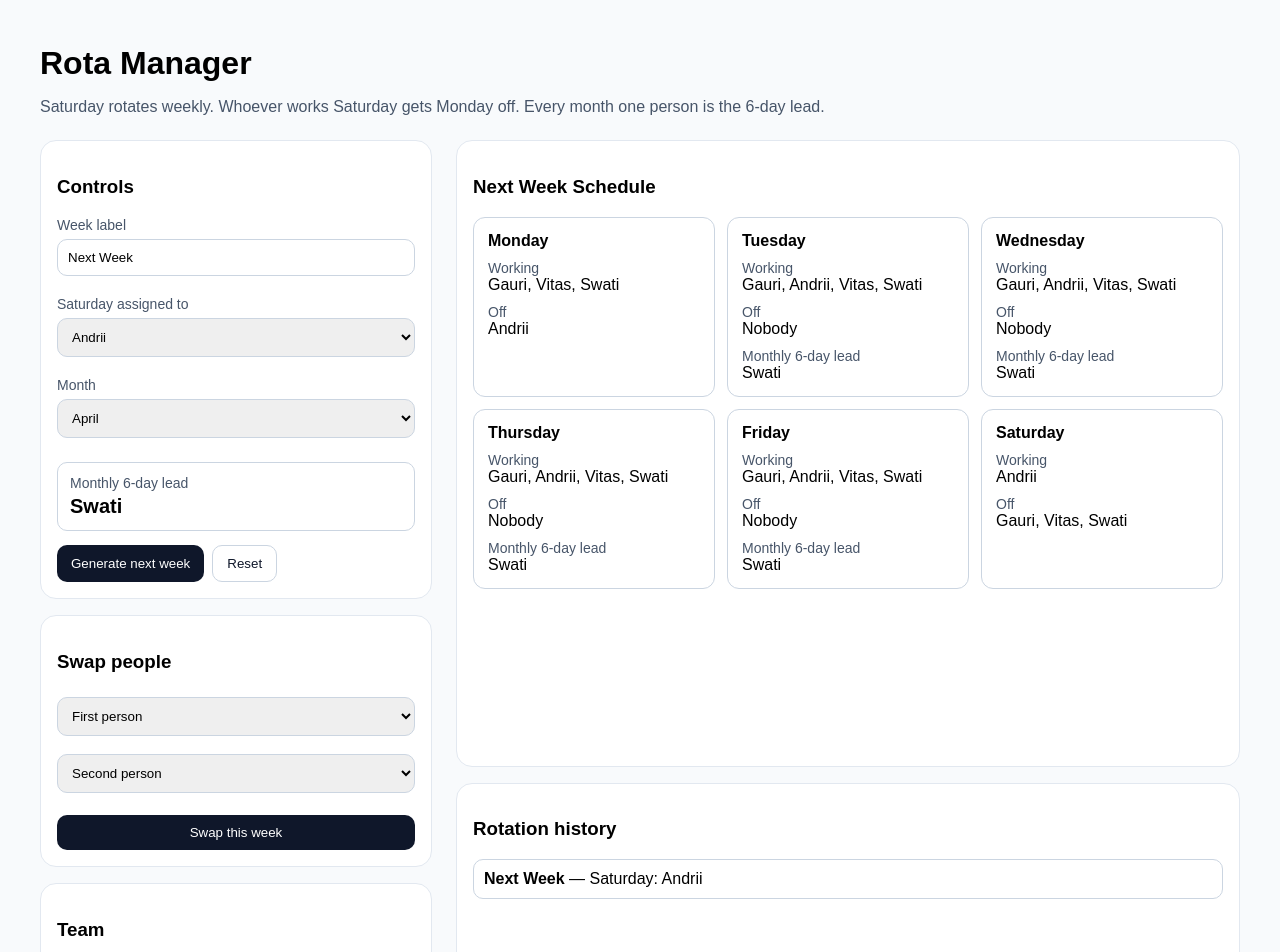
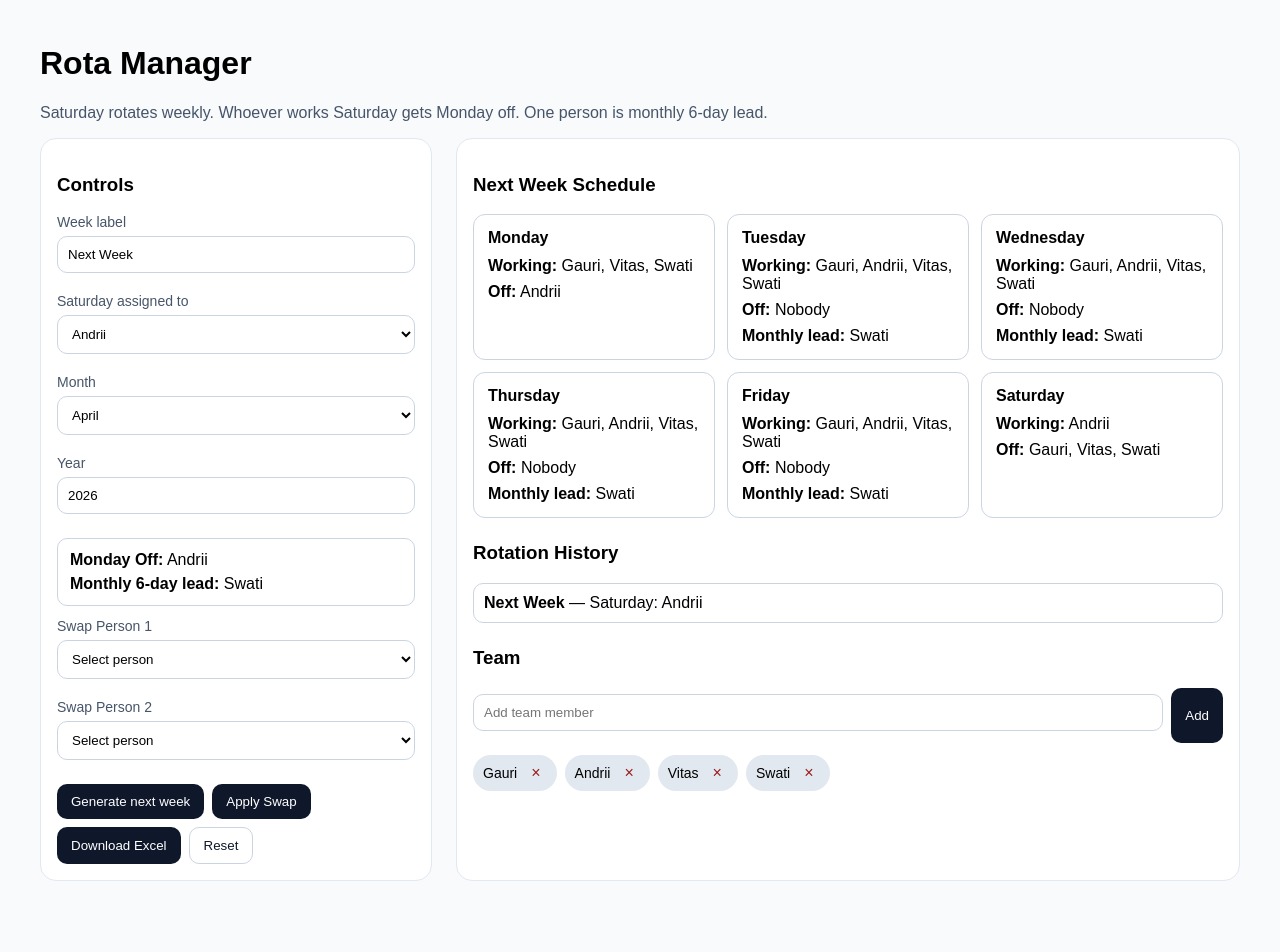
Before and after one commit to Ansh104/rota-manager-app, a React (Vite) app: page / in a window 1280 px wide. Shown: the top 952 px of the page. After the commit the page ends 905 px from the top, so only its background shows below. Built offline with nearby package versions, Linux system fonts and the light colour scheme.

Commit message:
Update App.jsx

```diff
--- a/src/App.jsx
+++ b/src/App.jsx
@@ -1,4 +1,4 @@
-import React, { useEffect, useMemo, useState } from 'react';
+import React, { useMemo, useState } from 'react';
 
 const defaultPeople = ['Gauri', 'Andrii', 'Vitas', 'Swati'];
 const weekdays = ['Monday', 'Tuesday', 'Wednesday', 'Thursday', 'Friday', 'Saturday'];
@@ -45,33 +45,21 @@ function getNextInRotation(people, current) {
   return people[(idx + 1) % people.length];
 }
 
+function escapeCsvValue(value) {
+  const stringValue = Array.isArray(value) ? value.join(', ') : String(value ?? '');
+  return `"${stringValue.replace(/"/g, '""')}"`;
+}
+
 export default function App() {
-  const [people, setPeople] = useState(() => {
-    const saved = localStorage.getItem('rota_people');
-    return saved ? JSON.parse(saved) : defaultPeople;
-  });
-
-  const [currentSaturday, setCurrentSaturday] = useState(() => {
-    return localStorage.getItem('rota_currentSaturday') || 'Andrii';
-  });
-
-  const [selectedMonth, setSelectedMonth] = useState(() => {
-    const saved = localStorage.getItem('rota_selectedMonth');
-    return saved ? Number(saved) : new Date().getMonth();
-  });
-
-  const [weekLabel, setWeekLabel] = useState(() => {
-    return localStorage.getItem('rota_weekLabel') || 'Next Week';
-  });
-
-  const [history, setHistory] = useState(() => {
-    const saved = localStorage.getItem('rota_history');
-    return saved ? JSON.parse(saved) : [{ week: 'Next Week', saturday: 'Andrii' }];
-  });
-
+  const [people, setPeople] = useState(defaultPeople);
+  const [currentSaturday, setCurrentSaturday] = useState('Andrii');
+  const [selectedMonth, setSelectedMonth] = useState(new Date().getMonth());
+  const [selectedYear, setSelectedYear] = useState(new Date().getFullYear());
+  const [weekLabel, setWeekLabel] = useState('Next Week');
   const [newName, setNewName] = useState('');
   const [swapA, setSwapA] = useState('');
   const [swapB, setSwapB] = useState('');
+  const [history, setHistory] = useState([{ week: 'Next Week', saturday: 'Andrii' }]);
   const [scheduleOverride, setScheduleOverride] = useState(null);
 
   const monthDutyPerson = useMemo(
@@ -85,48 +73,45 @@ export default function App() {
   );
 
   const displayedSchedule = scheduleOverride || schedule;
+  const mondayOff = currentSaturday;
 
-  useEffect(() => {
-    localStorage.setItem('rota_people', JSON.stringify(people));
-    localStorage.setItem('rota_currentSaturday', currentSaturday);
-    localStorage.setItem('rota_selectedMonth', String(selectedMonth));
-    localStorage.setItem('rota_weekLabel', weekLabel);
-    localStorage.setItem('rota_history', JSON.stringify(history));
-  }, [people, currentSaturday, selectedMonth, weekLabel, history]);
-
-  const generateNextWeek = () => {
+  function generateNextWeek() {
     const next = getNextInRotation(people, currentSaturday);
     const newWeek = `Week ${history.length + 1}`;
     setCurrentSaturday(next);
     setWeekLabel(newWeek);
     setHistory((prev) => [...prev, { week: newWeek, saturday: next }]);
     setScheduleOverride(null);
-  };
+    setSwapA('');
+    setSwapB('');
+  }
 
-  const resetWeek = () => {
+  function resetWeek() {
     setScheduleOverride(null);
-  };
+    setSwapA('');
+    setSwapB('');
+  }
 
-  const addPerson = () => {
+  function addPerson() {
     const trimmed = newName.trim();
     if (!trimmed || people.includes(trimmed)) return;
     setPeople([...people, trimmed]);
     setNewName('');
-  };
+  }
 
-  const removePerson = (name) => {
+  function removePerson(name) {
     const updated = people.filter((p) => p !== name);
     setPeople(updated);
     if (currentSaturday === name) {
       setCurrentSaturday(updated[0] || '');
     }
     setScheduleOverride(null);
-  };
+  }
 
-  const swapPeople = () => {
+  function swapPeople() {
     if (!swapA || !swapB || swapA === swapB) return;
 
-    const clone = structuredClone(displayedSchedule);
+    const clone = JSON.parse(JSON.stringify(displayedSchedule));
     clone.forEach((entry) => {
       entry.working = entry.working.map((p) => (p === swapA ? swapB : p === swapB ? swapA : p));
       entry.off = entry.off.map((p) => (p === swapA ? swapB : p === swapB ? swapA : p));
@@ -135,18 +120,64 @@ export default function App() {
     });
 
     setScheduleOverride(clone);
-  };
+  }
+
+  function downloadExcel() {
+    const rows = [
+      [
+        'Week',
+        'Month',
+        'Year',
+        'Day',
+        'Working',
+        'Off',
+        'Saturday Person',
+        'Monday Off',
+        'Monthly 6-Day Lead',
+        'Swap Person 1',
+        'Swap Person 2'
+      ],
+      ...displayedSchedule.map((entry) => [
+        weekLabel,
+        monthNames[selectedMonth],
+        selectedYear,
+        entry.day,
+        entry.working.join(', '),
+        entry.off.join(', '),
+        currentSaturday,
+        mondayOff,
+        entry.extraDuty || '',
+        swapA,
+        swapB
+      ])
+    ];
+
+    const csvContent = rows
+      .map((row) => row.map((cell) => escapeCsvValue(cell)).join(','))
+      .join('\\n');
+
+    const blob = new Blob([csvContent], { type: 'text/csv;charset=utf-8;' });
+    const url = URL.createObjectURL(blob);
+    const link = document.createElement('a');
+    const safeWeek = weekLabel.replace(/[^a-z0-9]/gi, '_').toLowerCase();
+    const safeMonth = monthNames[selectedMonth].toLowerCase();
+    link.href = url;
+    link.download = `rota_${safeWeek}_${safeMonth}_${selectedYear}.csv`;
+    document.body.appendChild(link);
+    link.click();
+    document.body.removeChild(link);
+    URL.revokeObjectURL(url);
+  }
 
   return (
     <div style={{ minHeight: '100vh', background: '#f8fafc', padding: '24px', fontFamily: 'Arial, sans-serif' }}>
       <div style={{ maxWidth: '1200px', margin: '0 auto' }}>
-        <h1 style={{ marginBottom: '8px' }}>Rota Manager</h1>
-        <p style={{ color: '#475569', marginBottom: '24px' }}>
-          Saturday rotates weekly. Whoever works Saturday gets Monday off. Every month one person is the 6-day lead.
+        <h1>Rota Manager</h1>
+        <p style={{ color: '#475569' }}>
+          Saturday rotates weekly. Whoever works Saturday gets Monday off. One person is monthly 6-day lead.
         </p>
 
         <div style={{ display: 'grid', gridTemplateColumns: '1fr 2fr', gap: '24px' }}>
-          <div style={{ display: 'grid', gap: '16px' }}>
           <div style={cardStyle}>
             <h3>Controls</h3>
 
@@ -154,7 +185,7 @@ export default function App() {
             <input style={inputStyle} value={weekLabel} onChange={(e) => setWeekLabel(e.target.value)} />
 
             <label style={labelStyle}>Saturday assigned to</label>
-              <select style={inputStyle} value={currentSaturday} onChange={(e) => { setCurrentSaturday(e.target.value); setScheduleOverride(null); }}>
+            <select style={inputStyle} value={currentSaturday} onChange={(e) => setCurrentSaturday(e.target.value)}>
               {people.map((person) => (
                 <option key={person} value={person}>{person}</option>
               ))}
@@ -167,36 +198,68 @@ export default function App() {
               ))}
             </select>
 
-              <div style={{ marginTop: '12px', padding: '12px', border: '1px solid #cbd5e1', borderRadius: '10px', background: '#fff' }}>
-                <div style={{ fontSize: '14px', color: '#475569' }}>Monthly 6-day lead</div>
-                <div style={{ fontSize: '20px', fontWeight: '700', marginTop: '4px' }}>{monthDutyPerson}</div>
+            <label style={labelStyle}>Year</label>
+            <input
+              style={inputStyle}
+              value={selectedYear}
+              onChange={(e) => setSelectedYear(Number(e.target.value) || new Date().getFullYear())}
+            />
+
+            <div style={infoBoxStyle}>
+              <div><strong>Monday Off:</strong> {mondayOff}</div>
+              <div style={{ marginTop: '6px' }}><strong>Monthly 6-day lead:</strong> {monthDutyPerson}</div>
             </div>
 
-              <div style={{ display: 'flex', gap: '8px', marginTop: '14px' }}>
+            <label style={labelStyle}>Swap Person 1</label>
+            <select style={inputStyle} value={swapA} onChange={(e) => setSwapA(e.target.value)}>
+              <option value="">Select person</option>
+              {people.map((person) => (
+                <option key={person} value={person}>{person}</option>
+              ))}
+            </select>
+
+            <label style={labelStyle}>Swap Person 2</label>
+            <select style={inputStyle} value={swapB} onChange={(e) => setSwapB(e.target.value)}>
+              <option value="">Select person</option>
+              {people.map((person) => (
+                <option key={person} value={person}>{person}</option>
+              ))}
+            </select>
+
+            <div style={{ display: 'flex', gap: '8px', flexWrap: 'wrap', marginTop: '12px' }}>
               <button style={buttonStyle} onClick={generateNextWeek}>Generate next week</button>
+              <button style={buttonStyle} onClick={swapPeople}>Apply Swap</button>
+              <button style={buttonStyle} onClick={downloadExcel}>Download Excel</button>
               <button style={buttonSecondary} onClick={resetWeek}>Reset</button>
             </div>
           </div>
 
           <div style={cardStyle}>
-              <h3>Swap people</h3>
-              <select style={inputStyle} value={swapA} onChange={(e) => setSwapA(e.target.value)}>
-                <option value="">First person</option>
-                {people.map((person) => <option key={person} value={person}>{person}</option>)}
-              </select>
+            <h3>{weekLabel} Schedule</h3>
 
-              <select style={inputStyle} value={swapB} onChange={(e) => setSwapB(e.target.value)}>
-                <option value="">Second person</option>
-                {people.map((person) => <option key={person} value={person}>{person}</option>)}
-              </select>
-
-              <button style={{ ...buttonStyle, marginTop: '10px', width: '100%' }} onClick={swapPeople}>
-                Swap this week
-              </button>
+            <div style={{ display: 'grid', gridTemplateColumns: 'repeat(auto-fit, minmax(220px, 1fr))', gap: '12px' }}>
+              {displayedSchedule.map((entry) => (
+                <div key={entry.day} style={dayCardStyle}>
+                  <div style={{ fontWeight: '700', marginBottom: '10px' }}>{entry.day}</div>
+                  <div><strong>Working:</strong> {entry.working.join(', ') || 'Nobody'}</div>
+                  <div style={{ marginTop: '8px' }}><strong>Off:</strong> {entry.off.join(', ') || 'Nobody'}</div>
+                  {entry.extraDuty ? (
+                    <div style={{ marginTop: '8px' }}><strong>Monthly lead:</strong> {entry.extraDuty}</div>
+                  ) : null}
+                </div>
+              ))}
             </div>
 
-            <div style={cardStyle}>
-              <h3>Team</h3>
+            <h3 style={{ marginTop: '24px' }}>Rotation History</h3>
+            <div style={{ display: 'grid', gap: '8px' }}>
+              {history.map((item, idx) => (
+                <div key={idx} style={historyItemStyle}>
+                  <strong>{item.week}</strong> — Saturday: {item.saturday}
+                </div>
+              ))}
+            </div>
+
+            <h3 style={{ marginTop: '24px' }}>Team</h3>
             <div style={{ display: 'flex', gap: '8px' }}>
               <input
                 style={inputStyle}
@@ -213,50 +276,19 @@ export default function App() {
                   {person}
                   <button
                     onClick={() => removePerson(person)}
-                      style={{ marginLeft: '8px', border: 'none', background: 'transparent', cursor: 'pointer', color: '#991b1b' }}
+                    style={{
+                      marginLeft: '8px',
+                      border: 'none',
+                      background: 'transparent',
+                      cursor: 'pointer',
+                      color: '#991b1b',
+                      fontSize: '16px'
+                    }}
                   >
                     ×
                   </button>
                 </div>
               ))}
-              </div>
-            </div>
-          </div>
-
-          <div style={{ display: 'grid', gap: '16px' }}>
-            <div style={cardStyle}>
-              <h3>{weekLabel} Schedule</h3>
-              <div style={{ display: 'grid', gridTemplateColumns: 'repeat(auto-fit, minmax(220px, 1fr))', gap: '12px' }}>
-                {displayedSchedule.map((entry) => (
-                  <div key={entry.day} style={{ border: '1px solid #cbd5e1', borderRadius: '12px', padding: '14px', background: '#fff' }}>
-                    <div style={{ fontWeight: '700', marginBottom: '10px' }}>{entry.day}</div>
-
-                    <div style={{ fontSize: '14px', color: '#475569' }}>Working</div>
-                    <div style={{ marginBottom: '10px' }}>{entry.working.join(', ')}</div>
-
-                    <div style={{ fontSize: '14px', color: '#475569' }}>Off</div>
-                    <div style={{ marginBottom: '10px' }}>{entry.off.length ? entry.off.join(', ') : 'Nobody'}</div>
-
-                    {entry.extraDuty ? (
-                      <>
-                        <div style={{ fontSize: '14px', color: '#475569' }}>Monthly 6-day lead</div>
-                        <div>{entry.extraDuty}</div>
-                      </>
-                    ) : null}
-                  </div>
-                ))}
-              </div>
-            </div>
-
-            <div style={cardStyle}>
-              <h3>Rotation history</h3>
-              <div style={{ display: 'grid', gap: '8px' }}>
-                {history.map((item, idx) => (
-                  <div key={`${item.week}-${idx}`} style={{ border: '1px solid #cbd5e1', borderRadius: '10px', padding: '10px', background: '#fff' }}>
-                    <strong>{item.week}</strong> — Saturday: {item.saturday}
-                  </div>
-                ))}
-              </div>
             </div>
           </div>
         </div>
@@ -272,6 +304,29 @@ const cardStyle = {
   padding: '16px',
 };
 
+const dayCardStyle = {
+  border: '1px solid #cbd5e1',
+  borderRadius: '12px',
+  padding: '14px',
+  background: '#fff'
+};
+
+const historyItemStyle = {
+  border: '1px solid #cbd5e1',
+  borderRadius: '10px',
+  padding: '10px',
+  background: '#fff'
+};
+
+const infoBoxStyle = {
+  marginTop: '12px',
+  padding: '12px',
+  border: '1px solid #cbd5e1',
+  borderRadius: '10px',
+  background: '#fff',
+  marginBottom: '12px'
+};
+
 const inputStyle = {
   width: '100%',
   padding: '10px',
@@ -280,13 +335,14 @@ const inputStyle = {
   marginTop: '6px',
   marginBottom: '12px',
   boxSizing: 'border-box',
+  background: '#fff'
 };
 
 const labelStyle = {
   display: 'block',
   fontSize: '14px',
   color: '#475569',
-  marginTop: '8px',
+  marginTop: '8px'
 };
 
 const buttonStyle = {
@@ -295,7 +351,7 @@ const buttonStyle = {
   border: 'none',
   background: '#0f172a',
   color: '#fff',
-  cursor: 'pointer',
+  cursor: 'pointer'
 };
 
 const buttonSecondary = {
@@ -304,7 +360,7 @@ const buttonSecondary = {
   border: '1px solid #cbd5e1',
   background: '#fff',
   color: '#0f172a',
-  cursor: 'pointer',
+  cursor: 'pointer'
 };
 
 const badgeStyle = {
@@ -313,5 +369,5 @@ const badgeStyle = {
   padding: '8px 10px',
   borderRadius: '999px',
   background: '#e2e8f0',
-  fontSize: '14px',
+  fontSize: '14px'
 };
```
Lines whose indentation alone changed are shown as unchanged.
